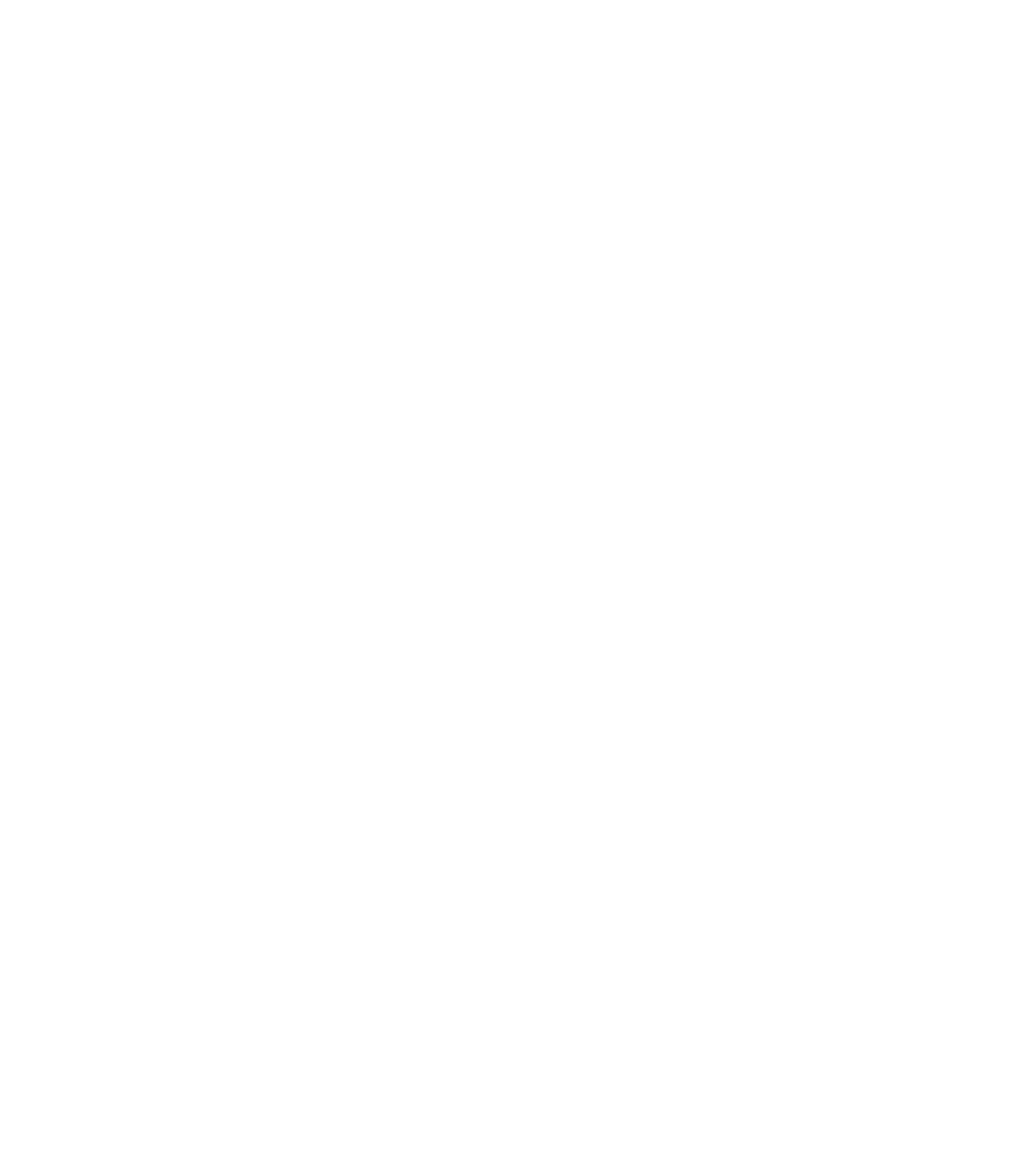
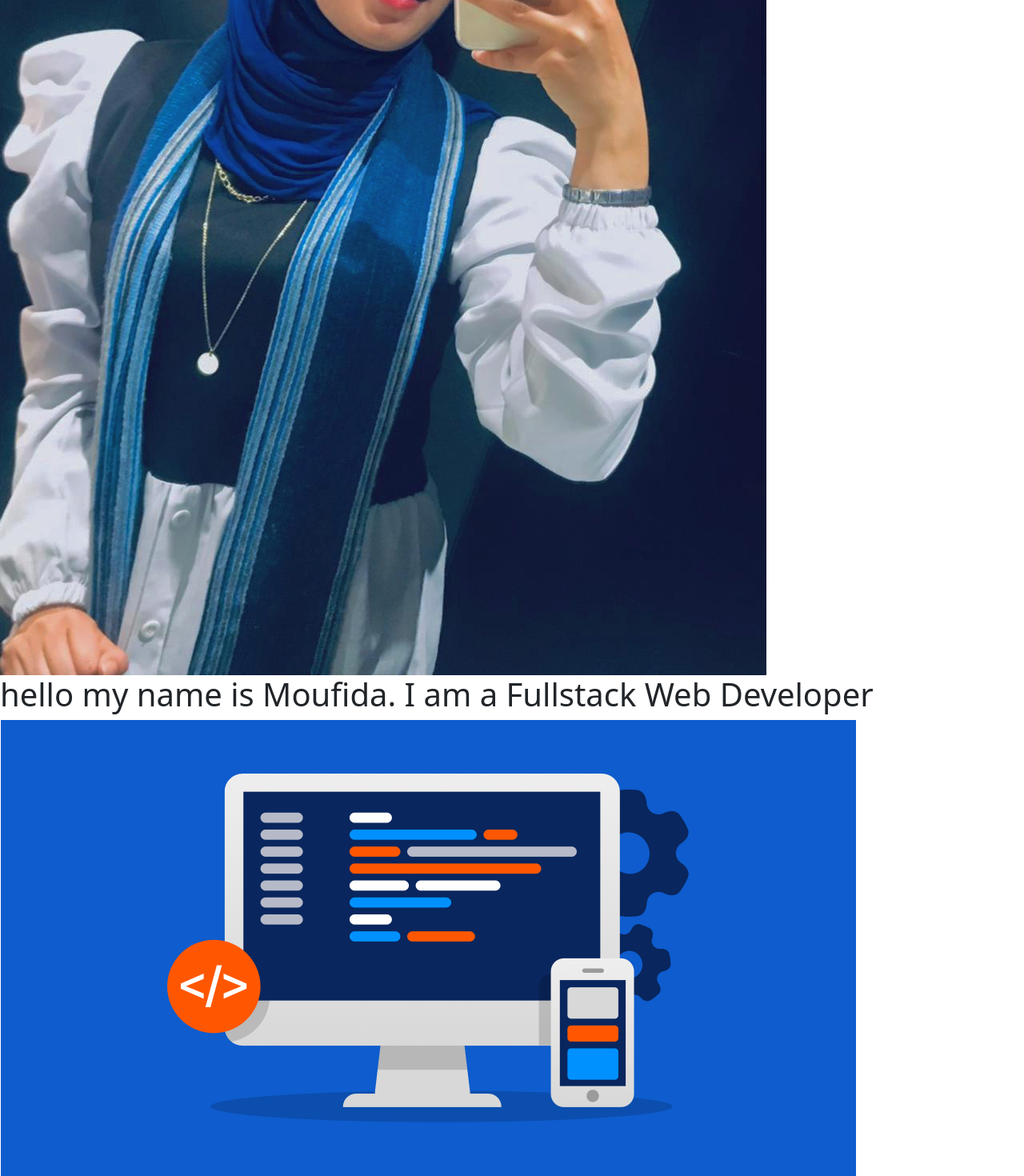
Before and after one commit to Moufida-hakim/portfolio, a React (Create React App) app: page / in a window 1280 px wide. Shown: the part 492-1962 px from the top of the page at 80% size. Before the commit the page ends 800 px from the top, so only its background shows below. Built offline with nearby package versions, Linux system fonts and the light colour scheme.

Commit message:
Add the Home page

```diff
--- a/src/pages/Home.js
+++ b/src/pages/Home.js
@@ -1,8 +1,13 @@
 import React from 'react'
+import webImage from '../images/web.png'
 
 function Home() {
   return (
-    <div>Home</div>
+    <div>
+    <img src="/images/my-photo.jpg" alt="My photo" />
+    <h1>hello my name is Moufida. I am a Fullstack Web Developer</h1>
+    <img src={webImage} alt="web Development" />
+    </div>
   )
 }
 
```
Also changed, not shown: public/images/my-photo.jpg (renamed from public/images/2022-03-26-15-34-10-705.jpg), src/images/web.png (added).
